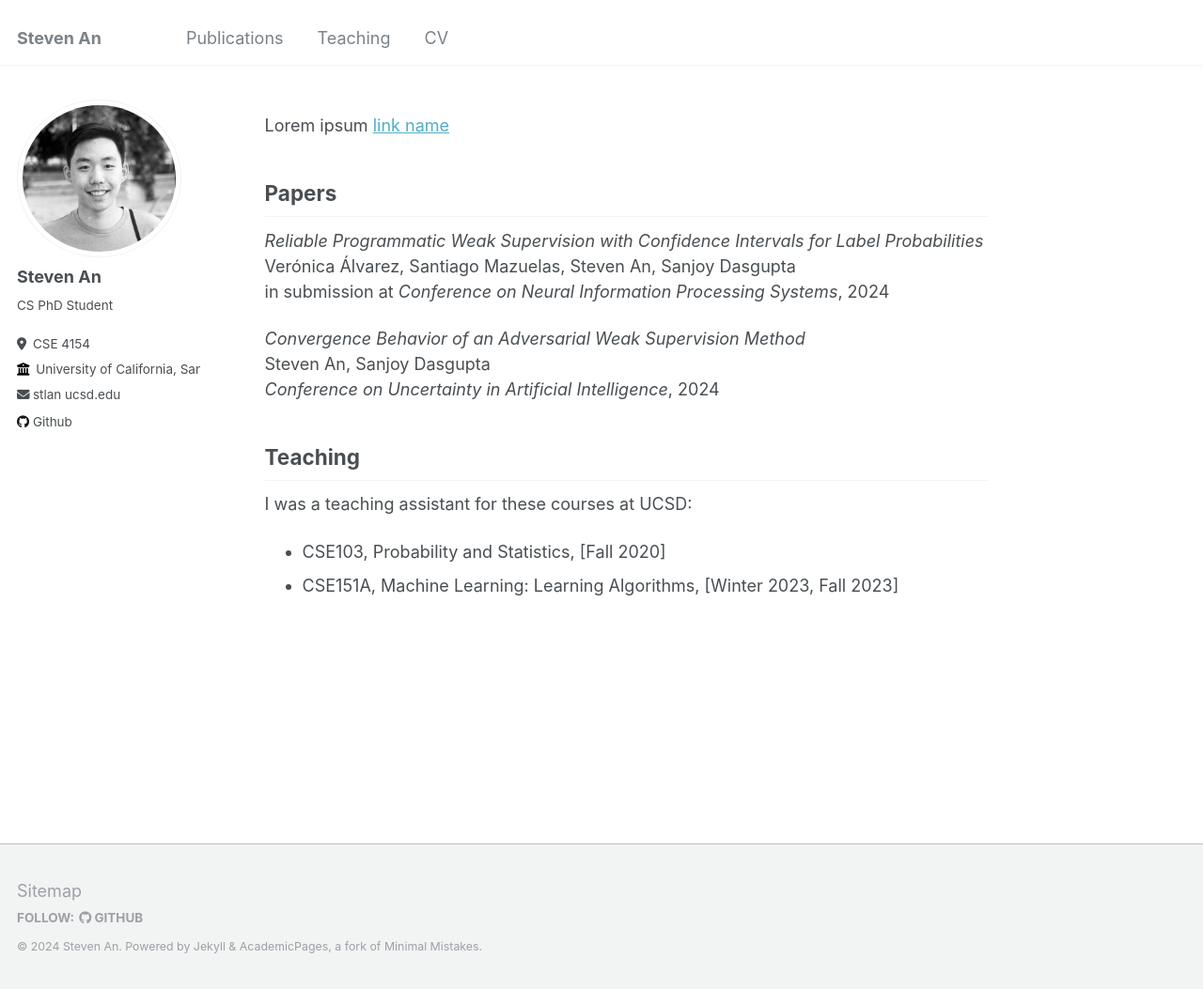
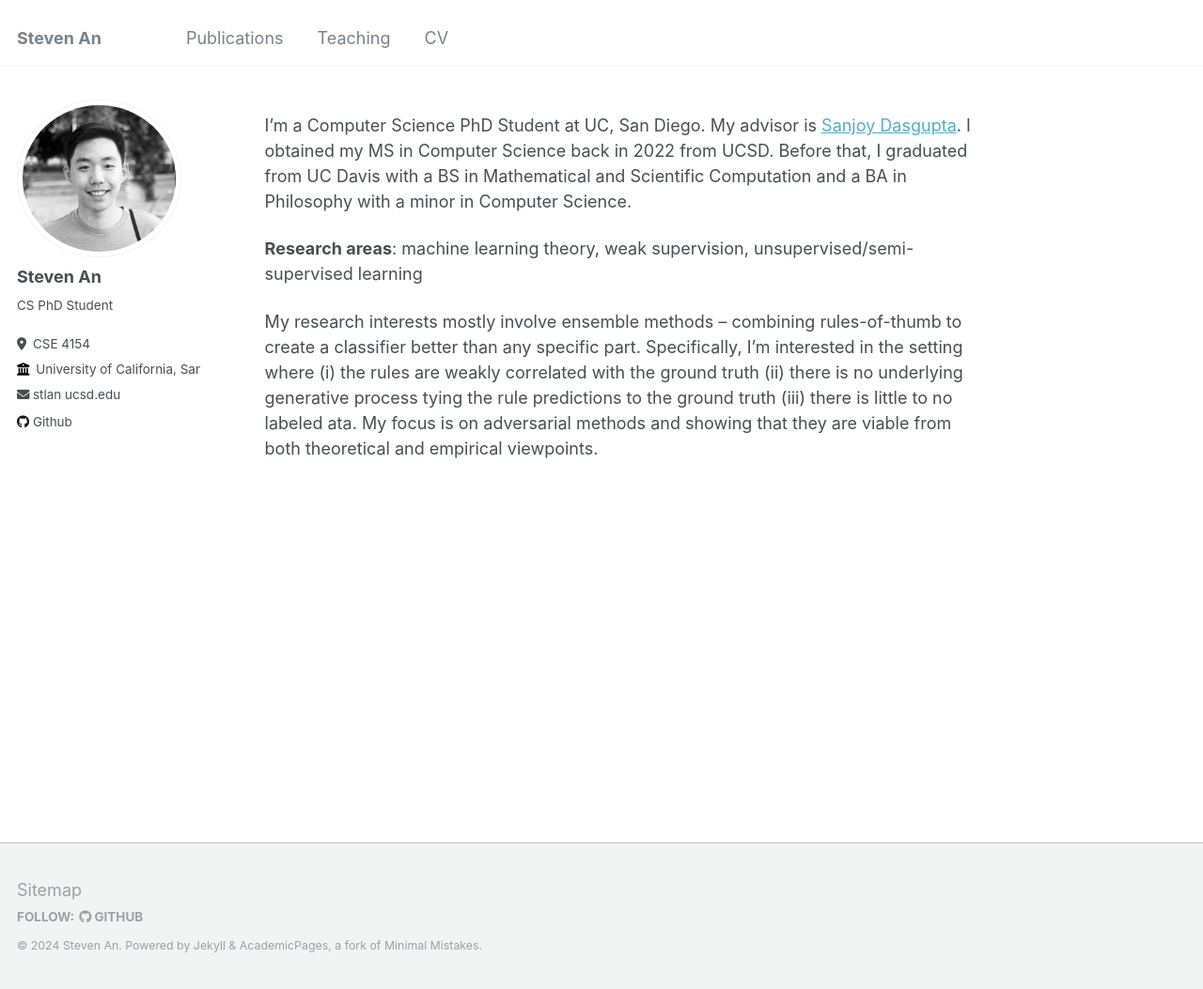
Before and after one commit to stevenan5/stevenan5.github.io, a Jekyll site: the page built from _pages/about.md, in a window 1280 px wide and 1053 px high. Shown: the whole window at 94% size. Built offline with Jekyll 4.4.1, drawn with Linux system fonts in a browser that asks for light colours.

Commit message:
update about me

```diff
--- a/_pages/about.md
+++ b/_pages/about.md
@@ -7,21 +7,8 @@ redirect_from:
   - /about.html
 ---
 
-Lorem ipsum [link name](https://www.github.com)
+I'm a Computer Science PhD Student at UC, San Diego.  My advisor is [Sanjoy Dasgupta]("https://cseweb.ucsd.edu/~dasgupta/"). I obtained my MS in Computer Science back in 2022 from UCSD.  Before that, I graduated from UC Davis with a BS in Mathematical and Scientific Computation and a BA in Philosophy with a minor in Computer Science.
 
-## Papers
+**Research areas**: machine learning theory, weak supervision, unsupervised/semi-supervised learning
 
-*Reliable Programmatic Weak Supervision with Confidence Intervals for Label Probabilities* <br>
-Ver&oacute;nica &Aacute;lvarez, Santiago Mazuelas, Steven An, Sanjoy Dasgupta <br>
-in submission at *Conference on Neural Information Processing Systems*, 2024
-
-*Convergence Behavior of an Adversarial Weak Supervision Method* <br>
-Steven An, Sanjoy Dasgupta <br>
-*Conference on Uncertainty in Artificial Intelligence*, 2024
-
-## Teaching
-
-I was a teaching assistant for these courses at UCSD:
-
-- CSE103, Probability and Statistics, [Fall 2020]
-- CSE151A, Machine Learning: Learning Algorithms, [Winter 2023, Fall 2023]
+My research interests mostly involve ensemble methods -- combining rules-of-thumb to create a classifier better than any specific part.  Specifically, I'm interested in the setting where (i) the rules are weakly correlated with the ground truth (ii) there is no underlying generative process tying the rule predictions to the ground truth (iii) there is little to no labeled ata.  My focus is on adversarial methods and showing that they are viable from both theoretical and empirical viewpoints.
```
